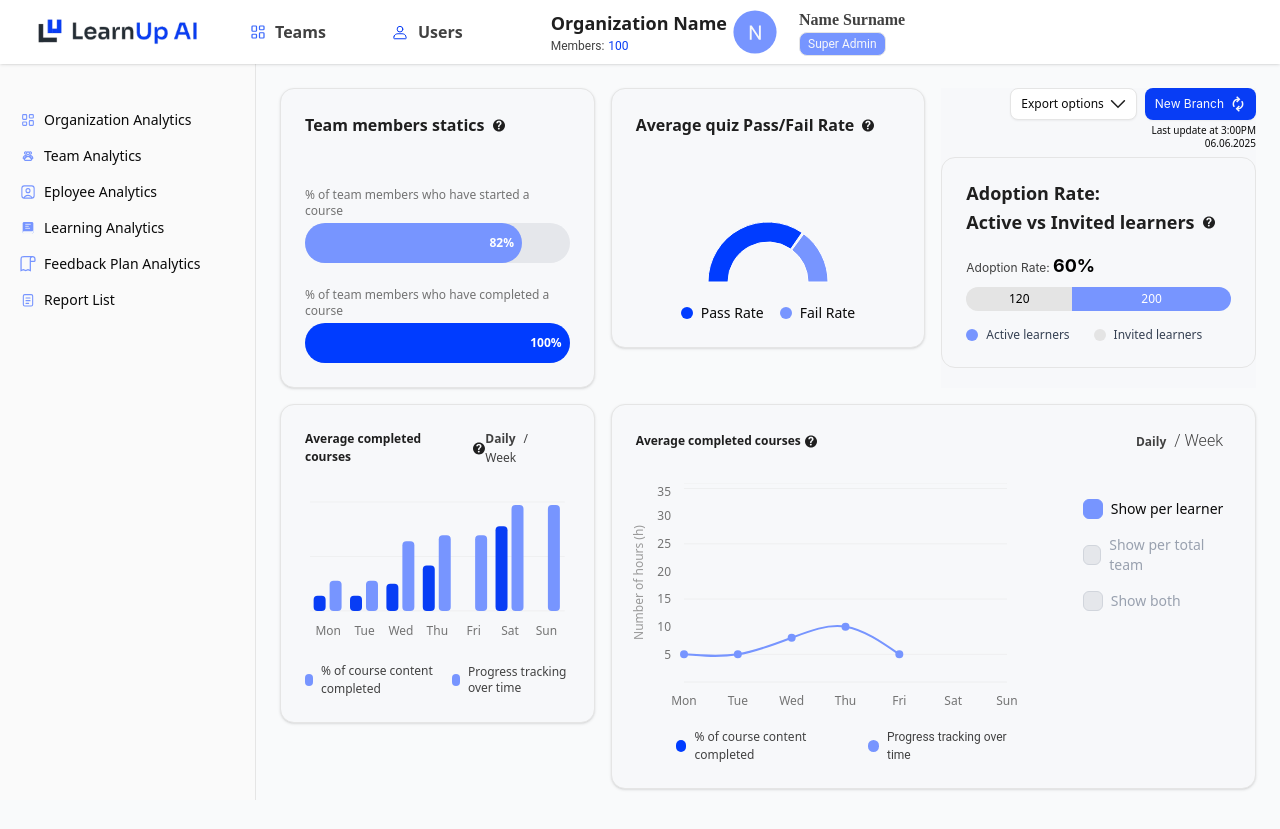
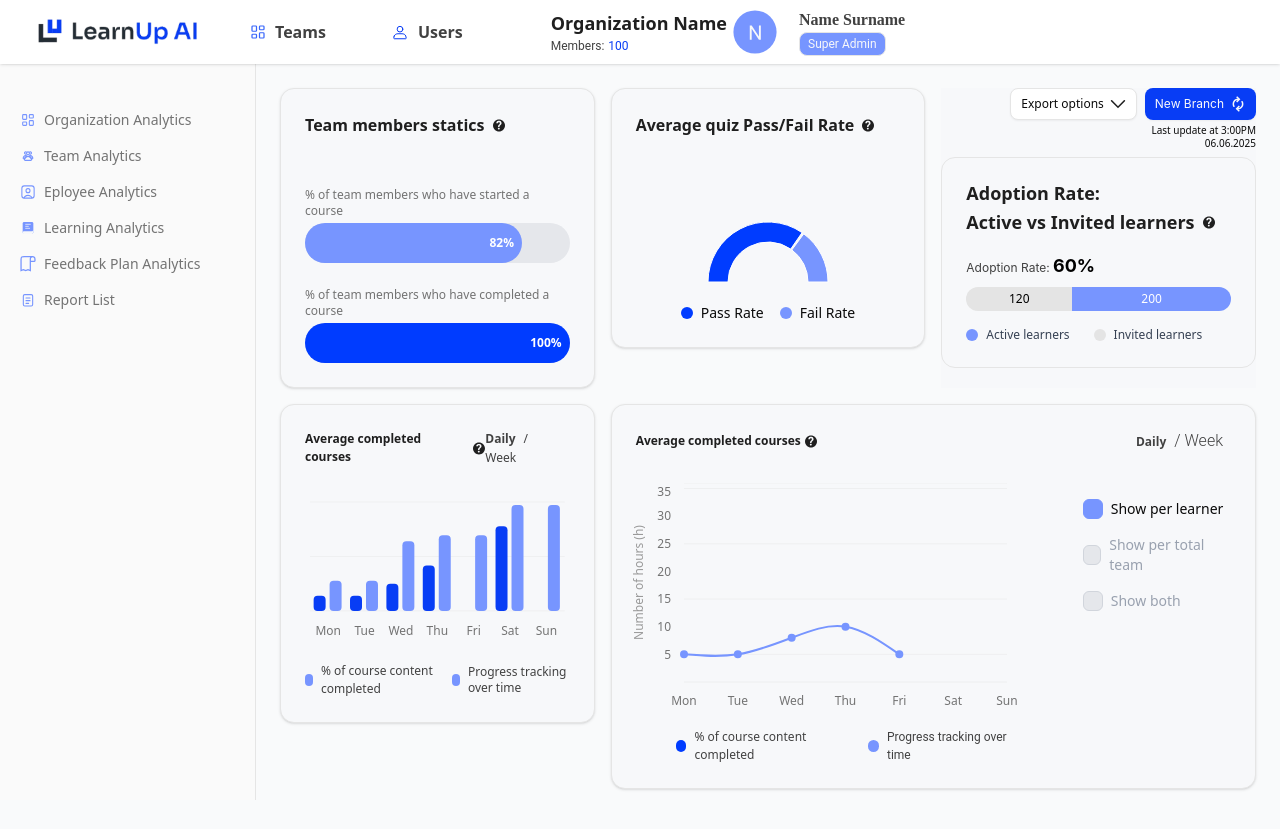
Before and after one commit to ehsanallahi/learnup-ai, a Next.js app: page / in a window 1280 px wide. Built offline with nearby package versions, Linux system fonts and the light colour scheme; a web font is replaced by a local one.

Commit message:
add sidebar link isActive

```diff
--- a/src/components/Sidebar.jsx
+++ b/src/components/Sidebar.jsx
@@ -21,11 +21,11 @@ const items = [
     url: "/dashboard",
     icon: () => (
       <svg xmlns="http://www.w3.org/2000/svg" width="22" height="22" viewBox="0 0 22 22" fill="none">
-<rect x="3.66669" y="3.6665" width="5.5" height="6.41667" rx="1" stroke="#7795FF" strokeWidth="1.5" strokeLinejoin="round"/>
-<rect x="3.66669" y="13.75" width="5.5" height="4.58333" rx="1" stroke="#7795FF" strokeWidth="1.5" strokeLinejoin="round"/>
-<rect x="12.8333" y="3.6665" width="5.5" height="4.58333" rx="1" stroke="#7795FF" strokeWidth="1.5" strokeLinejoin="round"/>
-<rect x="12.8333" y="11.9165" width="5.5" height="6.41667" rx="1" stroke="#7795FF" strokeWidth="1.5" strokeLinejoin="round"/>
-</svg>
+        <rect x="3.66669" y="3.6665" width="5.5" height="6.41667" rx="1" stroke="#7795FF" strokeWidth="1.5" strokeLinejoin="round" />
+        <rect x="3.66669" y="13.75" width="5.5" height="4.58333" rx="1" stroke="#7795FF" strokeWidth="1.5" strokeLinejoin="round" />
+        <rect x="12.8333" y="3.6665" width="5.5" height="4.58333" rx="1" stroke="#7795FF" strokeWidth="1.5" strokeLinejoin="round" />
+        <rect x="12.8333" y="11.9165" width="5.5" height="6.41667" rx="1" stroke="#7795FF" strokeWidth="1.5" strokeLinejoin="round" />
+      </svg>
     ),
   },
   {
@@ -100,19 +100,16 @@ const AppSidebar = () => {
             <SidebarGroupContent>
               <div className="mt-24">
                 <SidebarMenu>
-                 {items.map((item) => {
-  const pathname = usePathname()
+                  {items.map((item) => {
   const isActive = pathname === item.url
 
   return (
-    <SidebarMenuItem key={item.title}>
+    <SidebarMenuItem
+      key={item.title}
+      className={isActive ? "bg-blue-500 text-white rounded" : "hover:bg-[#EDEDED] text-muted-foreground"}
+    >
       <SidebarMenuButton asChild>
-        <Link
-          href={item.url}
-          className={`flex items-center gap-2 px-3 py-2 rounded-md transition-colors duration-200 ${
-            isActive ? "bg-blue-500" : ""
-          }`}
-        >
+        <Link href={item.url} className="flex items-center gap-2 px-3 py-2 rounded-md w-full">
           <item.icon />
           <span>{item.title}</span>
         </Link>
@@ -120,6 +117,7 @@ const AppSidebar = () => {
     </SidebarMenuItem>
   )
 })}
+
                 </SidebarMenu>
               </div>
             </SidebarGroupContent>
```
